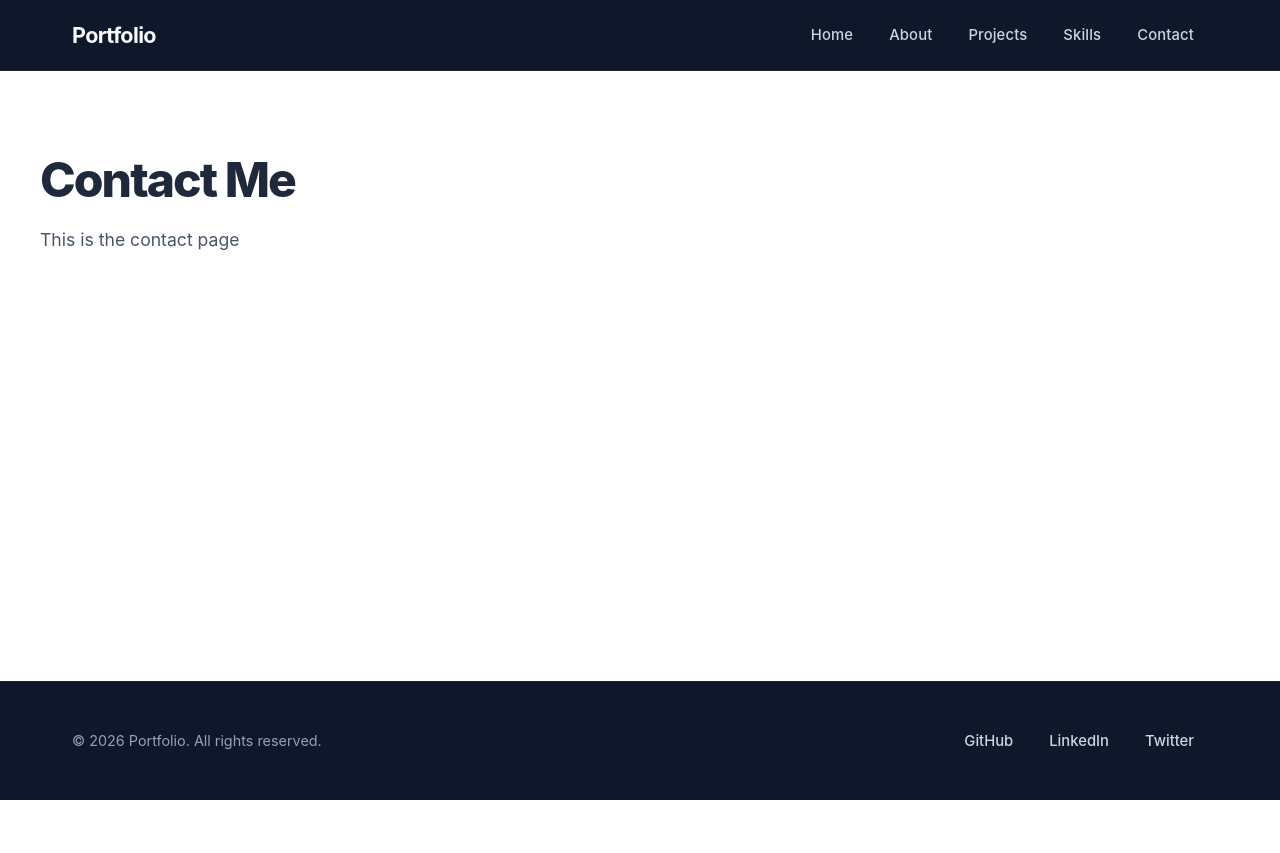
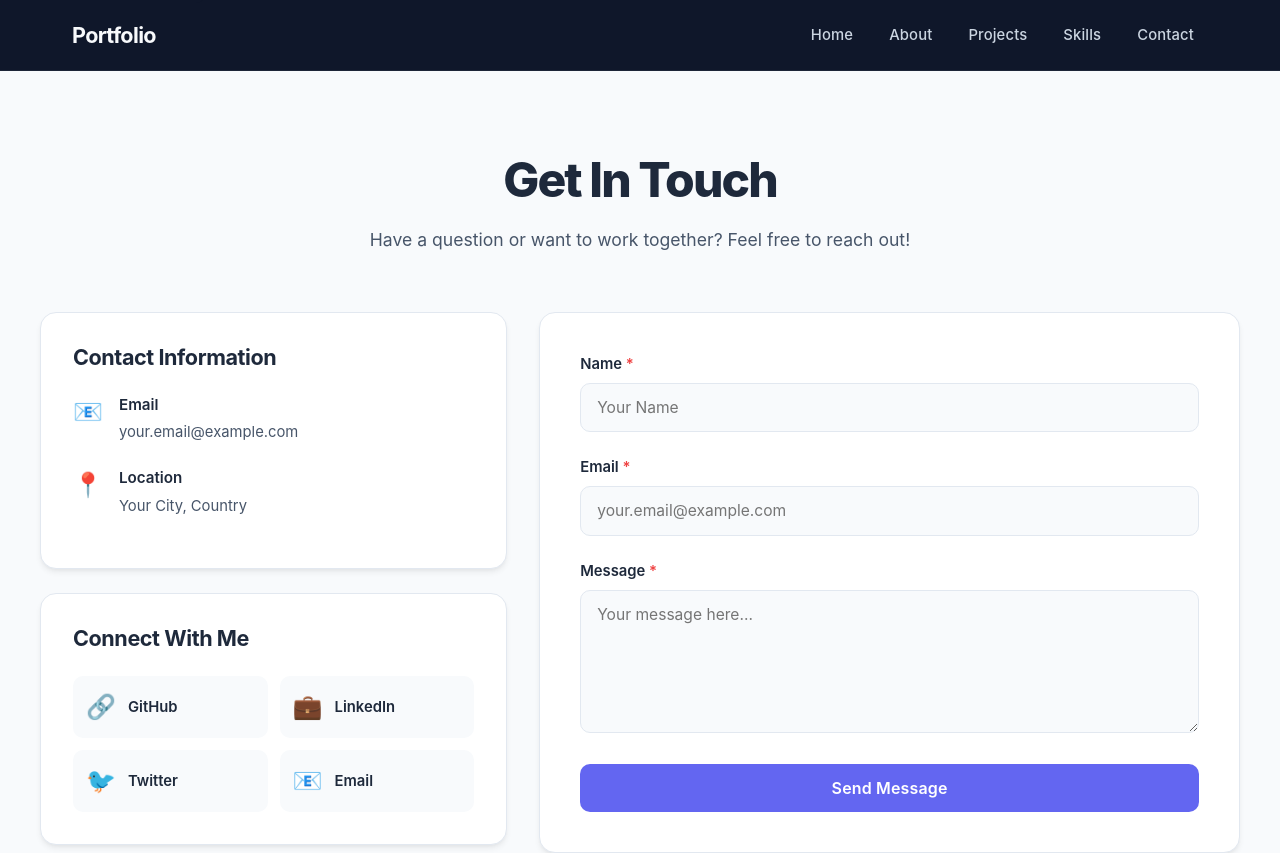
Before and after one commit to niigyanchristian/eunomia-portfolio, a React (Vite) app: page /contact in a window 1280 px wide. Shown: the top 853 px of the page. Before the commit the page ends 800 px from the top, so only its background shows below. Built offline with nearby package versions, Linux system fonts and the light colour scheme.

Commit message:
feat: Build out Contact Me page with form and design
Task [1] (enhancement)

```diff
--- a/src/pages/Contact.jsx
+++ b/src/pages/Contact.jsx
@@ -1,12 +1,5 @@
-import './Contact.css'
+import { Contact as ContactSection } from '../sections/Contact'
 
 export const Contact = () => {
-  return (
-    <section className="contact">
-      <div className="contact-container">
-        <h1>Contact Me</h1>
-        <p>This is the contact page</p>
-      </div>
-    </section>
-  )
+  return <ContactSection />
 }
```
Also changed, not shown: .eunomia/screenshots/developer/contact-page.png (added), 1 other file (tests, documents, lock files or other folders).
